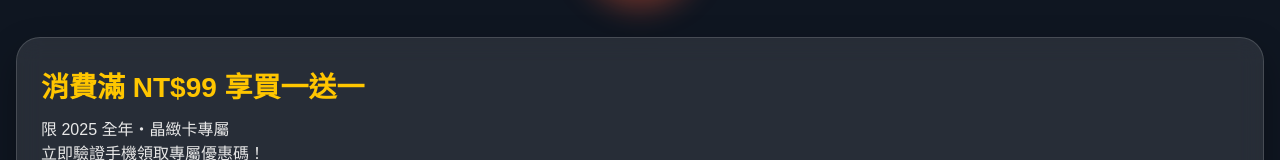
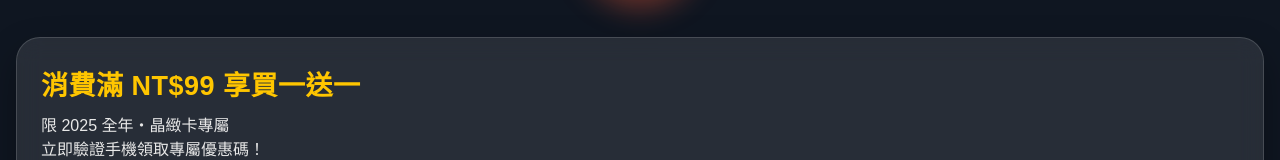
Before and after one commit to starbucks-web/starbucks-web.github.io, a plain HTML site: page jcb2025/index.html in a window 1280 px wide. Shown: the part 348-508 px from the top of the page. Drawn offline with Linux system fonts and the light colour scheme.

Commit message:
Update index.html

```diff
--- a/jcb2025/index.html
+++ b/jcb2025/index.html
@@ -9,11 +9,9 @@
         body{font-family:'Noto Sans TC',sans-serif;background:#0F1621;color:#fff;line-height:1.5;min-height:100vh;display:flex;flex-direction:column;overflow-x:hidden}
         .header{padding:20px 0 10px;text-align:center;background:#0F1621}
         .jcb-logo{max-width:72px;margin:0 auto 10px;display:block}
-
         .title{font-size:28px;font-weight:900;color:#FFC600;letter-spacing:1px;margin:8px 0}
         .subtitle{font-size:17px;color:#E0E0E0;margin-bottom:20px}
 
-        /* 圓形標籤 - 完全固定尺寸，絕不震動 */
         .circle-badge{
             width:120px;height:120px;background:#FF5E38;border-radius:50%;
             margin:35px auto 40px;display:flex;align-items:center;justify-content:center;
@@ -26,24 +24,25 @@
              margin:0 16px 30px;padding:32px 24px;border:1px solid rgba(255,255,255,0.15);
              box-shadow:0 15px 35px rgba(0,0,0,0.3);flex:1}
 
-        .highlight{font-size:28px;font-weight:900;color:#FFC600;line-height:1.3}
+        /* 關鍵修正：強制單行 + 微調字距 */
+        .highlight{
+            font-size:27px !important;
+            font-weight:900;
+            color:#FFC600;
+            line-height:1.2;
+            white-space:nowrap;     /* 絕對不換行 */
+            overflow:hidden;
+            text-overflow:ellipsis;
+            letter-spacing:0.5px    /* 稍微拉開字距更好看 */
+        }
+
         .desc{font-size:16px;margin:12px 0 25px;color:#E8E8E8}
-
-        .input-group{
-            display:flex;height:56px;background:white;border-radius:16px;overflow:hidden;
-            margin:20px 0;box-shadow:0 8px 25px rgba(0,0,0,0.25);font-size:18px
-        }
+        .input-group{display:flex;height:56px;background:white;border-radius:16px;overflow:hidden;margin:20px 0;box-shadow:0 8px 25px rgba(0,0,0,0.25);font-size:18px}
         select{background:#f5f5f5;border:none;padding:0 15px;font-size:18px;color:#333}
         input{flex:1;border:none;padding:0 18px;font-size:18px;outline:none;color:#333}
-
-        button{
-            width:100%;padding:18px;background:#00704A;color:white;border:none;border-radius:16px;
-            font-size:20px;font-weight:bold;margin-top:10px;box-shadow:0 8px 25px rgba(0,112,74,0.4);
-            cursor:pointer;transition:all .2s
-        }
+        button{width:100%;padding:18px;background:#00704A;color:white;border:none;border-radius:16px;font-size:20px;font-weight:bold;margin-top:10px;box-shadow:0 8px 25px rgba(0,112,74,0.4);cursor:pointer;transition:all .2s}
         button:active{transform:scale(0.98)}
         button:disabled{background:#004d33}
-
         .footer{padding:20px 0;font-size:12px;text-align:center;color:#888;margin-top:auto}
         .footer a{color:#88C0D0;text-decoration:underline}
     </style>
@@ -51,7 +50,6 @@
 <body>
 
     <div class="header">
-        <!-- 雙重保險 JCB Logo，絕不閃 -->
         <img src="https://cache.jcb.co.jp/common/img/logo-jcb-w.svg"
              onerror="this.src='https://www.jcb.co.jp/promotion/common/img/logo-jcb-w.svg'"
              class="jcb-logo" alt="JCB" loading="eager">
@@ -59,7 +57,6 @@
         <div class="subtitle">JCB晶緻卡 × 星巴克</div>
     </div>
 
-    <!-- 圓形標籤純文字版，0 圖片 = 0 閃爍 -->
     <div class="circle-badge">
         前1000名<br>送咖啡
     </div>
```
